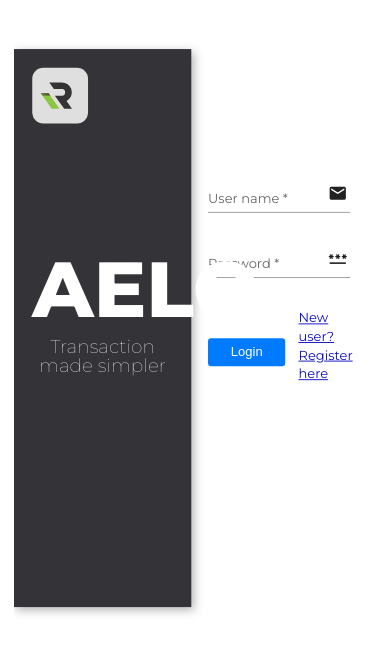
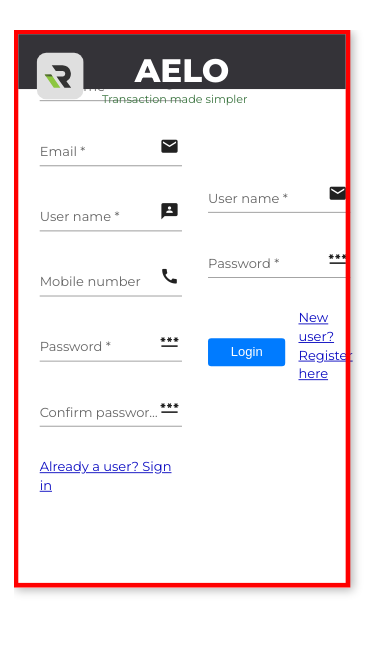
Before and after one commit to the-mohamed-riaz/aelo, an Angular app in the folder frontend/: page /login in a window 390 px wide. Shown: the top 654 px of the page. Built offline with nearby package versions, Linux system fonts and the light colour scheme; what ngx-cookie-service would draw is missing.

Commit message:
started working for responsive ness

```diff
--- a/frontend/src/app/auth/login/login.component.scss
+++ b/frontend/src/app/auth/login/login.component.scss
@@ -11,7 +11,6 @@
     position: relative;
     overflow: hidden;
     height: 100vh;
-    overflow: hidden;
     .formsContainer {
         margin: 11% auto;
         display: flex;
@@ -164,7 +163,49 @@
     bottom: 5rem !important;
 }
 
-@media (max-width: 768px) {
+// bootstrap breakpoints  576px, 768px, 992px, and 1200px
+@media only screen and (max-width: 576px) {
+    section#formHolder .form {
+        width: 100vw;
+        margin-left: 0;
+    }
+    h2 {
+        font-size: 50px !important;
+    }
+    .hideBG {
+        right: 2rem !important;
+        bottom: 100% !important;
+        // Brand Area
+        .brand {
+            border: 5px solid red;
+            &::before {
+                height: 10%;
+            }
+            .rLogo {
+                width: 50px;
+                height: 50px;
+                img {
+                    padding-right: 6px;
+                }
+            }
+            .aeloT {
+                font-size: 2.5rem;
+                margin: -2.95rem auto 5px;
+            }
+            .aeloC {
+                color: #38723d;
+                font-size: 12px;
+                font-weight: 400;
+                text-align: left;
+                margin-left: 5rem;
+                padding-top: 3px;
+                margin-top: 8px;
+            }
+        }
+    }
+}
+
+@media only screen and (max-width: 768px) {
     .container {
         overflow: hidden;
     }
@@ -227,13 +268,3 @@
         bottom: 2.5%;
     }
 }
-
-@media (max-width: 480px) {
-    section#formHolder .form {
-        width: 100vw;
-        margin-left: 0;
-    }
-    h2 {
-        font-size: 50px !important;
-    }
-}
```
